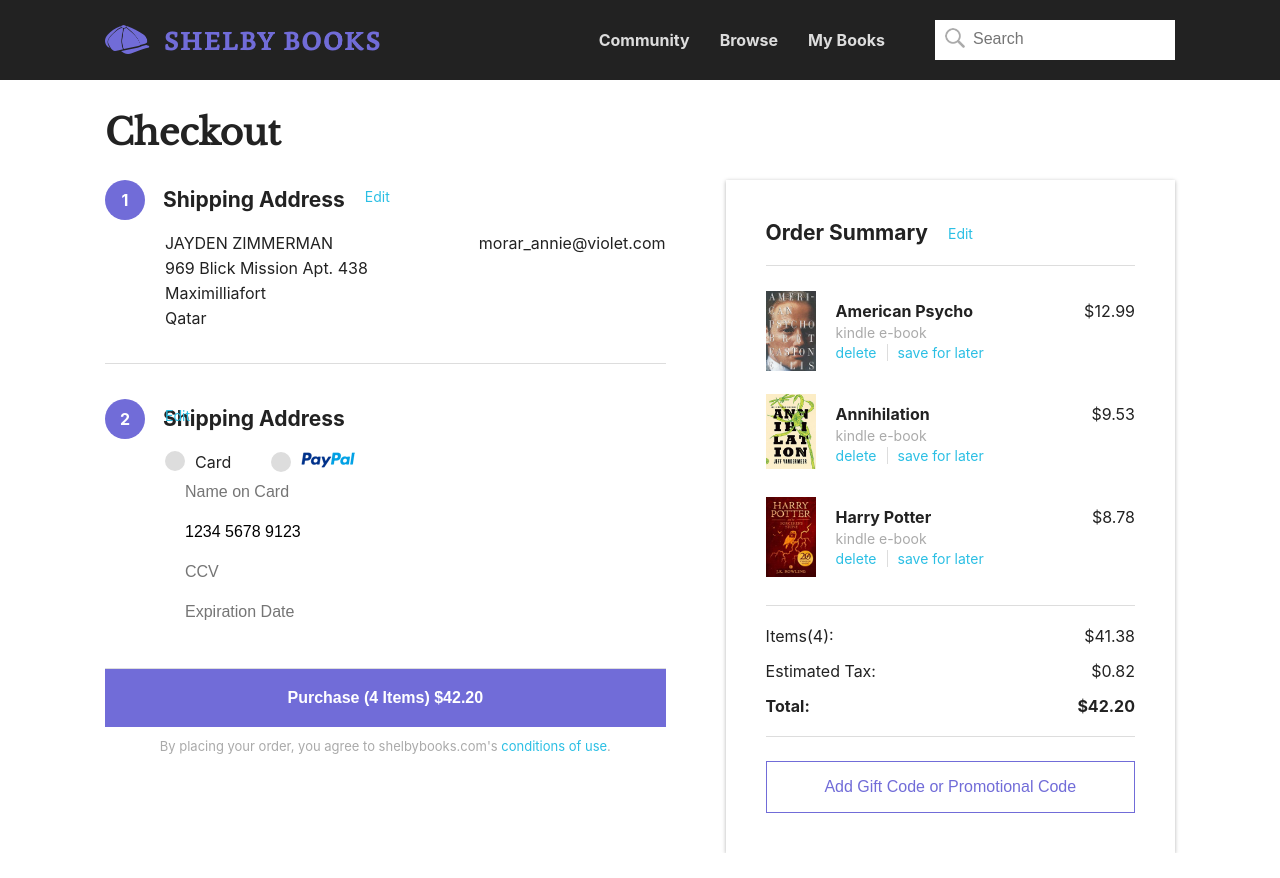
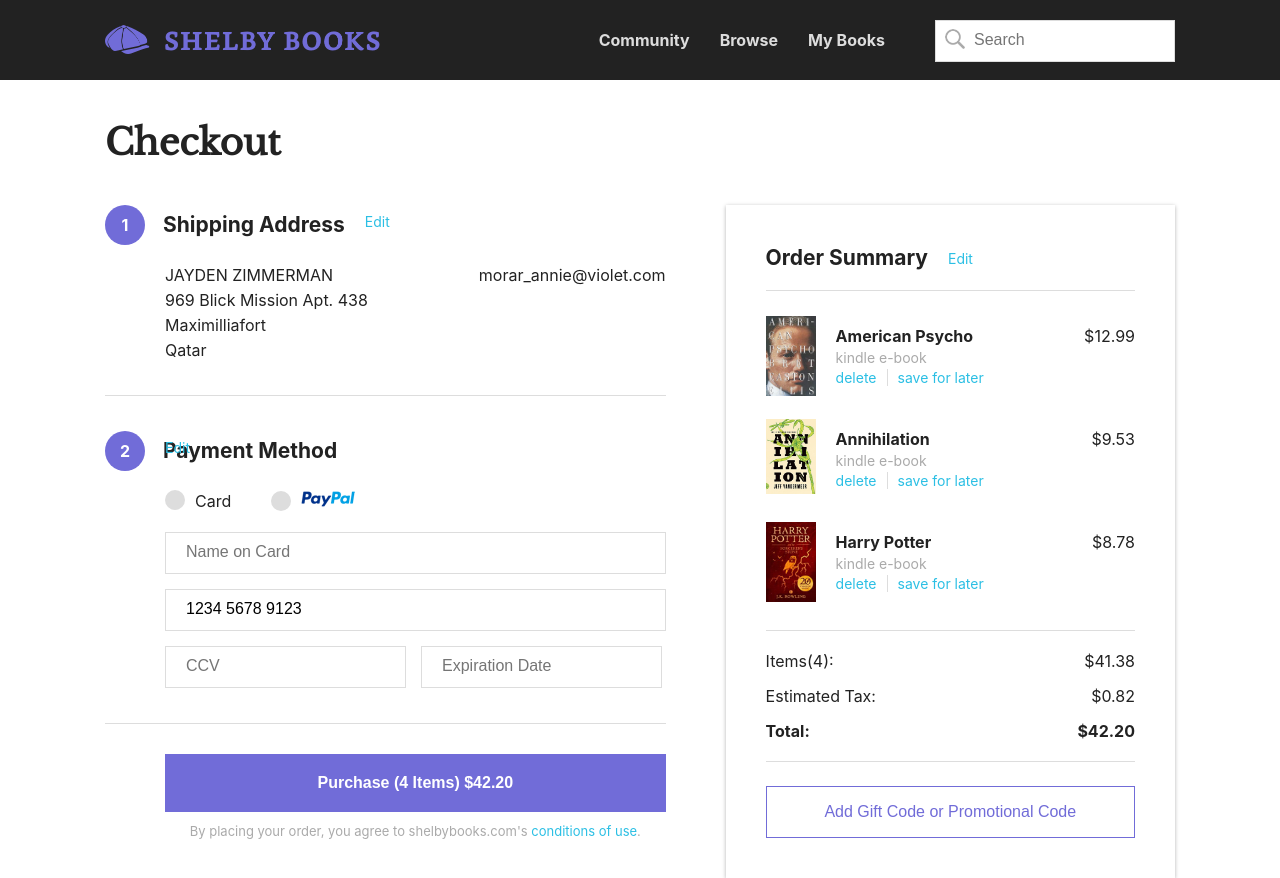
Before and after one commit to singersargent/checkout, a website: page app/index.html in a window 1280 px wide. Before the commit the page ends 853 px from the top, so only its background shows below. Drawn offline with nearby package versions, Linux system fonts and the light colour scheme.

Commit message:
Completed project.

```diff
--- a/app/index.html
+++ b/app/index.html
@@ -80,7 +80,7 @@
                <div class="checkout__step-number">
                   <span>2</span>
                </div>
-               <h3 class="checkout__step-name">Shipping Address</h3>
+               <h3 class="checkout__step-name">Payment Method</h3>
                <a class="link--edit"></a>
             </div>
 
@@ -124,11 +124,13 @@
 
          <div class="divider"></div>
 
-         <div class="checkout__cta">
-            <button class="btn btn--primary full-width">Purchase (4 Items) $42.20</button>
-            <p class="legal align-center">
-                  By placing your order, you agree to shelbybooks.com's <a href="#">conditions of use</a>.
-            </p>
+         <div class="checkout__content">
+            <div class="checkout__cta">
+               <button class="btn btn--primary full-width">Purchase (4 Items) $42.20</button>
+               <p class="legal align-center">
+                     By placing your order, you agree to shelbybooks.com's <a href="#">conditions of use</a>.
+               </p>
+            </div>
          </div>
 
       </main>
--- a/app/sass/modules/_checkout.scss
+++ b/app/sass/modules/_checkout.scss
@@ -12,7 +12,7 @@
    &__step-header {
       @include clearfix;
       position: relative;
-      margin-bottom: 1.3rem;
+      margin-bottom: 2rem;
    }
 
    &__step-number {
@@ -70,4 +70,10 @@
    &__payment {
       margin-top: 3.5rem;
    }
+
+   &__cta {
+      margin-top: 3rem;
+      margin-right: 6rem;
+      box-sizing: border-box;
+   }
 }
--- a/app/sass/modules/_form.scss
+++ b/app/sass/modules/_form.scss
@@ -3,6 +3,13 @@
    padding: 1rem 2rem 1.2rem;
    font-size: 1.6rem;
    width: 100%;
+   border: 1px solid $color-grey-light;
+   box-shadow: none;
+   transition: all .3s;
+
+   &:focus {
+      box-shadow: 0 2px 2px 0 rgba(0, 0, 0, 0.16);
+   }
 }
 
 .form {
@@ -10,6 +17,7 @@
    &__radio-group {
       float: left;
       margin-right: 4rem;
+      margin-bottom: 2rem;
    }
 
    &__radio-input {
@@ -53,5 +61,14 @@
          width: 1.3rem;
       }
 
+   &__group {
+      margin-right: 6rem;
+      margin-bottom: 1.5rem;
 
+      &--half-width {
+         float: left;
+         width: 43%;
+         margin-right: 1.5rem;
+      }
+   }
 }
--- a/app/sass/modules/_page-title.scss
+++ b/app/sass/modules/_page-title.scss
@@ -1,3 +1,3 @@
 .page-title {
-   margin: 3rem 0 2.5rem;
+   margin: 4rem 0 4rem;
 }
```
Also changed, not shown: app/css/style.css.
